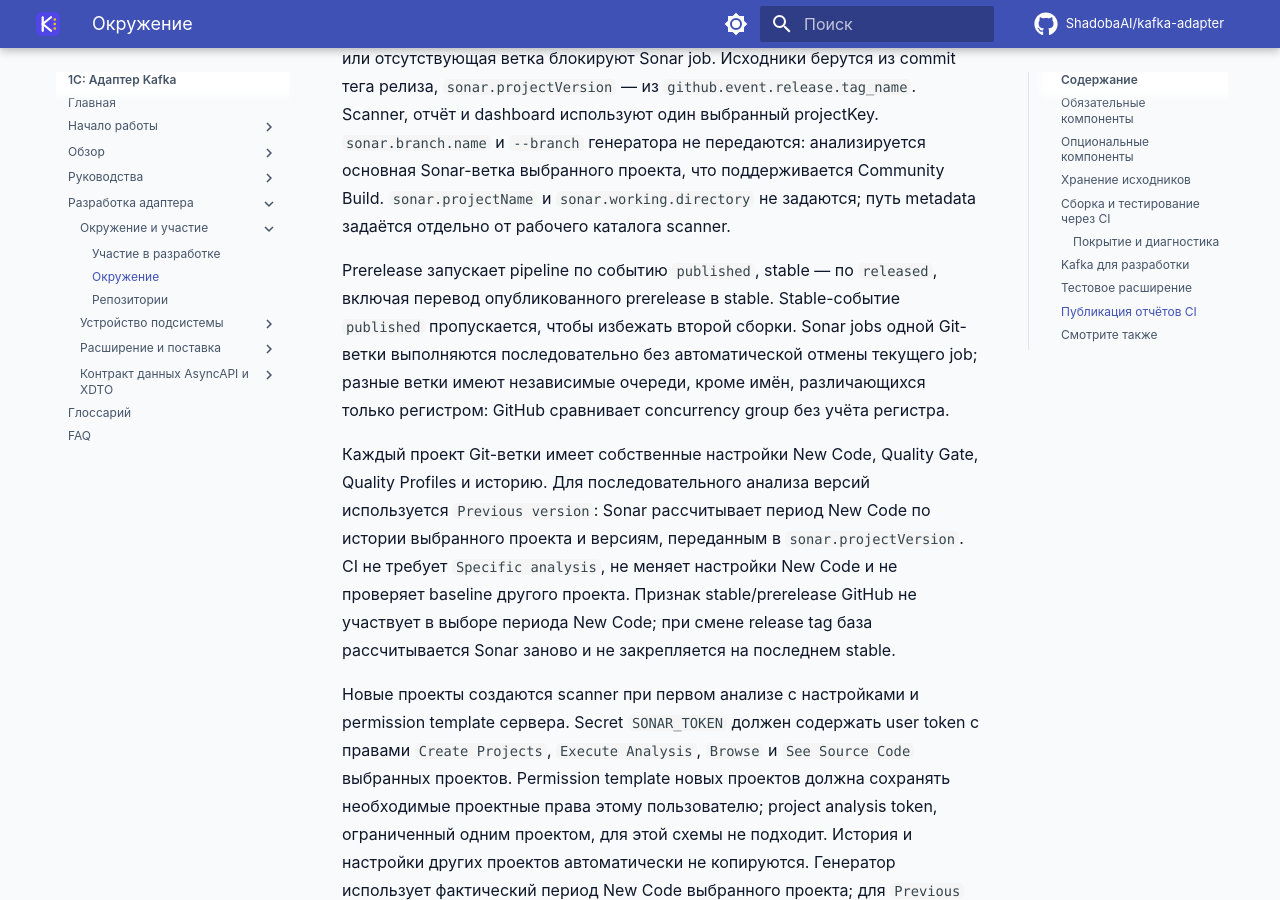
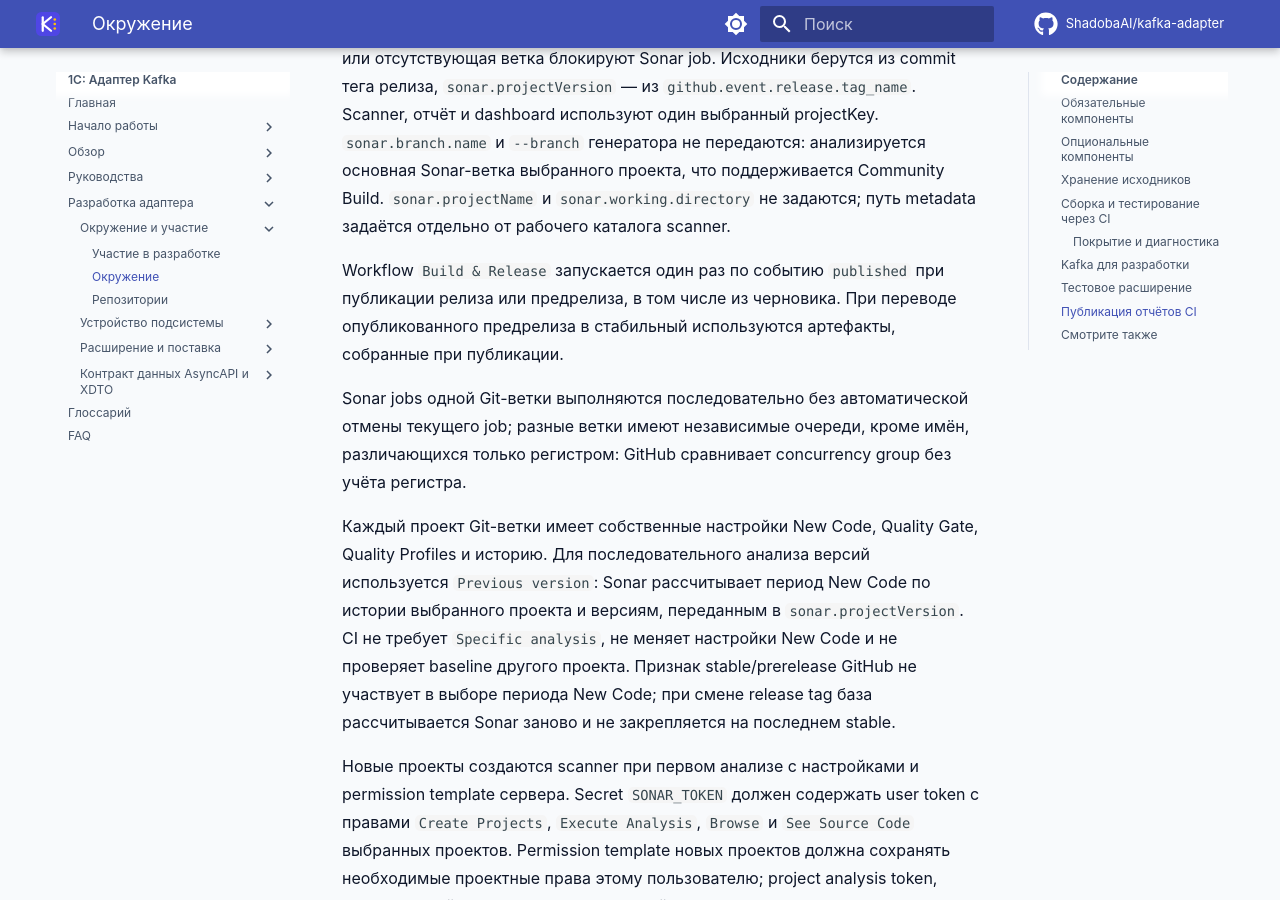
Before and after one commit to ShadobaAI/kafka-adapter, an MkDocs documentation site: the page built from docs/project/environment.md, in a window 1280 px wide and 900 px high, scrolled down 5128 px. Built offline with MkDocs 1.6.1 and Material for MkDocs 9.7.7, drawn with Linux system fonts in a browser that asks for light colours; comment, search, counter and statistics services are not loaded.

Commit message:
Запускать сборку один раз при публикации релиза

```diff
--- a/docs/project/environment.md
+++ b/docs/project/environment.md
@@ -78,7 +78,9 @@ Release workflow публикует страницу Reports для запуск
 
 `target_commitish` должен содержать имя существующей Git-ветки; SHA commit или отсутствующая ветка блокируют Sonar job. Исходники берутся из commit тега релиза, `sonar.projectVersion` — из `github.event.release.tag_name`. Scanner, отчёт и dashboard используют один выбранный projectKey. `sonar.branch.name` и `--branch` генератора не передаются: анализируется основная Sonar-ветка выбранного проекта, что поддерживается Community Build. `sonar.projectName` и `sonar.working.directory` не задаются; путь metadata задаётся отдельно от рабочего каталога scanner.
 
-Prerelease запускает pipeline по событию `published`, stable — по `released`, включая перевод опубликованного prerelease в stable. Stable-событие `published` пропускается, чтобы избежать второй сборки. Sonar jobs одной Git-ветки выполняются последовательно без автоматической отмены текущего job; разные ветки имеют независимые очереди, кроме имён, различающихся только регистром: GitHub сравнивает concurrency group без учёта регистра.
+Workflow `Build & Release` запускается один раз по событию `published` при публикации релиза или предрелиза, в том числе из черновика. При переводе опубликованного предрелиза в стабильный используются артефакты, собранные при публикации.
+
+Sonar jobs одной Git-ветки выполняются последовательно без автоматической отмены текущего job; разные ветки имеют независимые очереди, кроме имён, различающихся только регистром: GitHub сравнивает concurrency group без учёта регистра.
 
 Каждый проект Git-ветки имеет собственные настройки New Code, Quality Gate, Quality Profiles и историю. Для последовательного анализа версий используется `Previous version`: Sonar рассчитывает период New Code по истории выбранного проекта и версиям, переданным в `sonar.projectVersion`. CI не требует `Specific analysis`, не меняет настройки New Code и не проверяет baseline другого проекта. Признак stable/prerelease GitHub не участвует в выборе периода New Code; при смене release tag база рассчитывается Sonar заново и не закрепляется на последнем stable.
 
```
Also changed, not shown: 1 other file.
